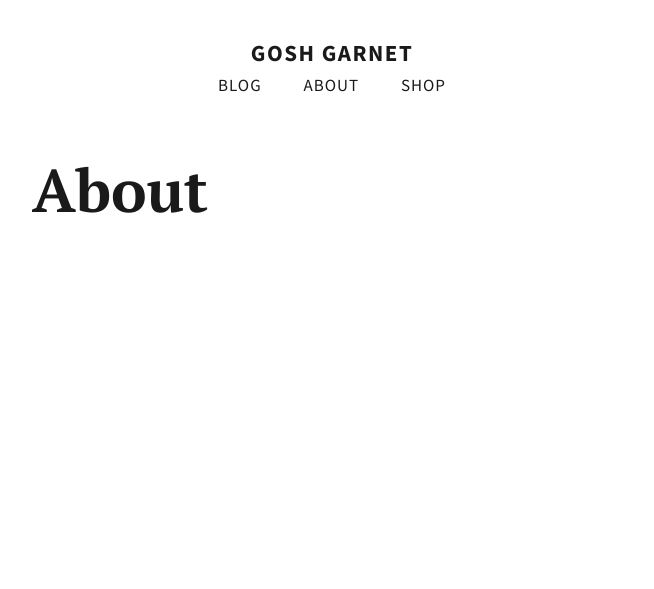
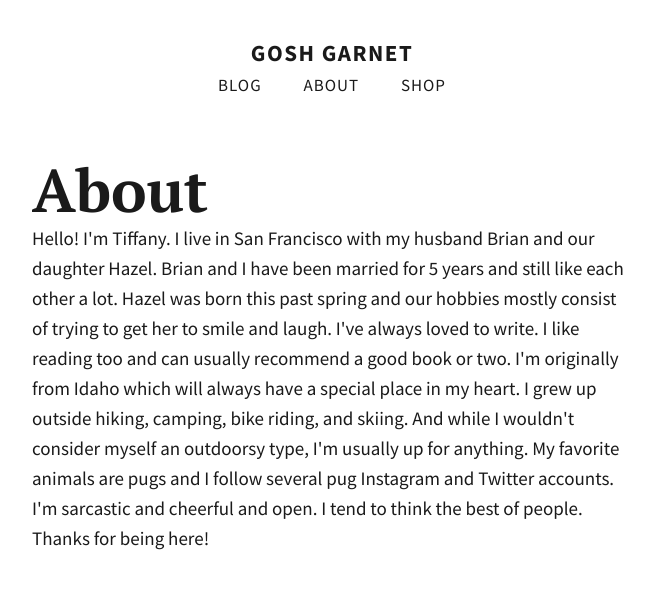
Before and after one commit to totiffany/totiffany.github.io, a Jekyll site: the page built from about/index.html, in a window 1280 px wide. Shown: the top 589 px of the page, without its empty margins (308-962 px from the left). Built offline with Jekyll 4.4.1, drawn with Linux system fonts in a browser that asks for light colours.

Commit message:
Update index.html

```diff
--- a/about/index.html
+++ b/about/index.html
@@ -1,5 +1,19 @@
 ---
 layout: default
 title: About
+published: true
 ---
 	<h1>{{ page.title }}</h1>
+Hello! I'm Tiffany.
+
+I live in San Francisco with my husband Brian and our daughter Hazel. Brian and I have been married for 5 years and still like each other a lot. Hazel was born this past spring and our hobbies mostly consist of trying to get her to smile and laugh.
+
+I've always loved to write. I like reading too and can usually recommend a good book or two.
+
+I'm originally from Idaho which will always have a special place in my heart. I grew up outside hiking, camping, bike riding, and skiing. And while I wouldn't consider myself an outdoorsy type, I'm usually up for anything.
+
+My favorite animals are pugs and I follow several pug Instagram and Twitter accounts.
+
+I'm sarcastic and cheerful and open. I tend to think the best of people.
+
+Thanks for being here!
```
